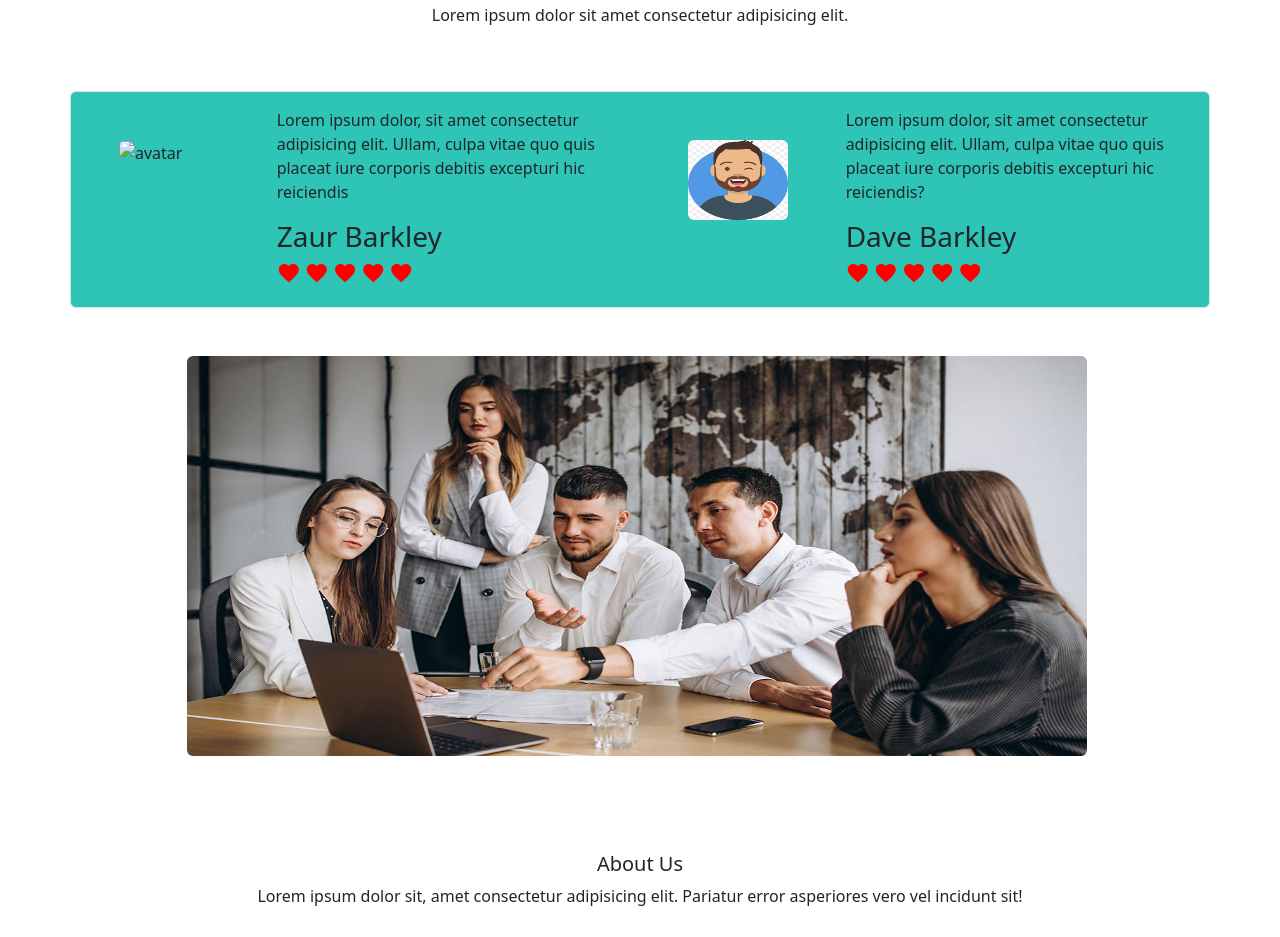
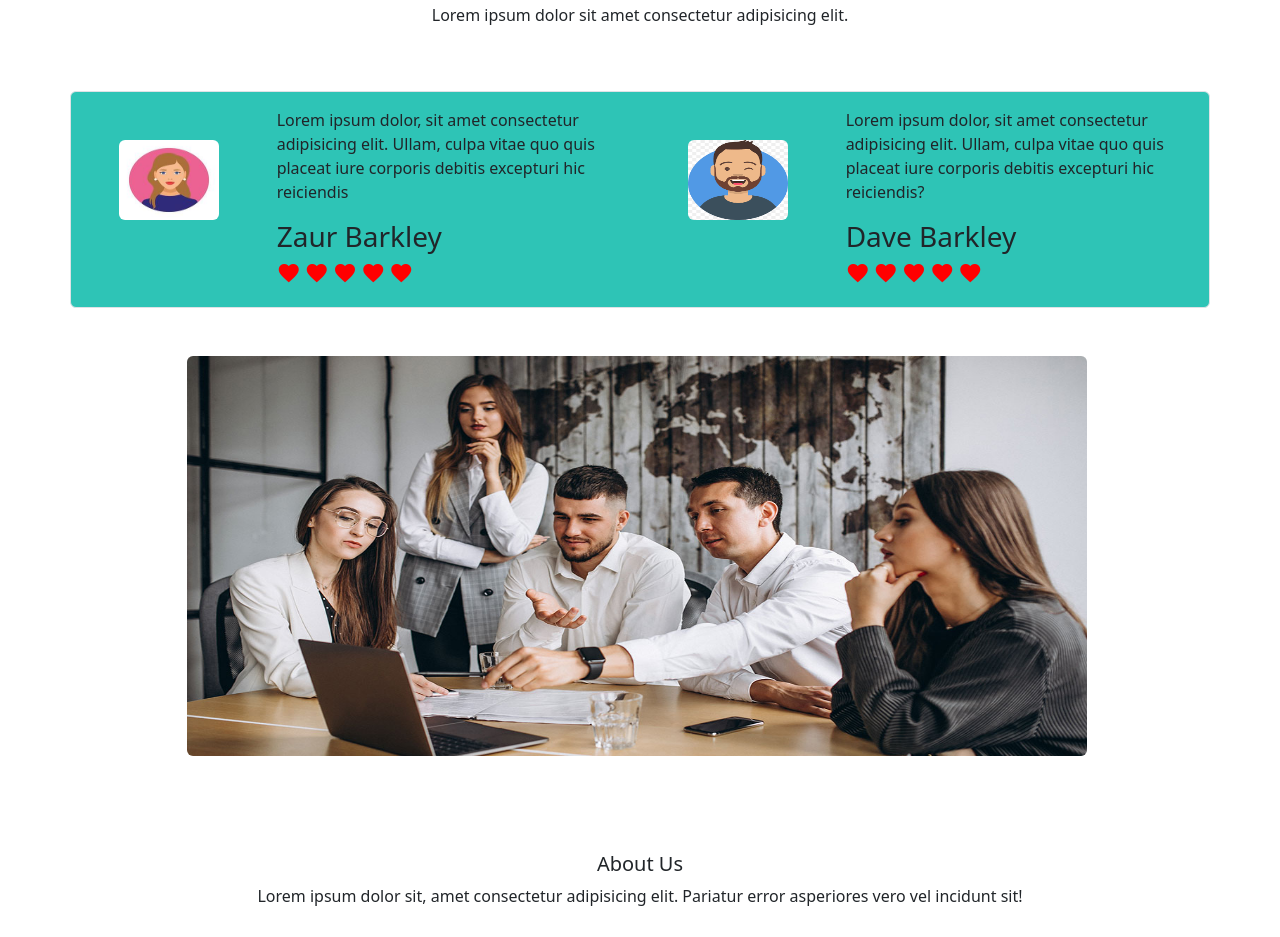
Before and after one commit to janakibala16/University-Website, a plain HTML site: page index.html in a window 1280 px wide. Shown: the part 2345-3282 px from the top of the page. Drawn offline with nearby package versions, Linux system fonts and the light colour scheme.

Commit message:
Add files via upload

```diff
--- a/index.html
+++ b/index.html
@@ -220,7 +220,7 @@
     <div class="container-fluid mt-4 ">
         <div class="row rounded border m-2 back1">
             <div class="col-sm-2 p-5">
-                <img src="avatar 3.png" class="rounded" alt="avatar" width="100" height="80">
+                <img src="avatar 3.jpg" class="rounded" alt="avatar" width="100" height="80">
             </div>
             <div class="col-sm-4 p-3">
                 <p>
```
